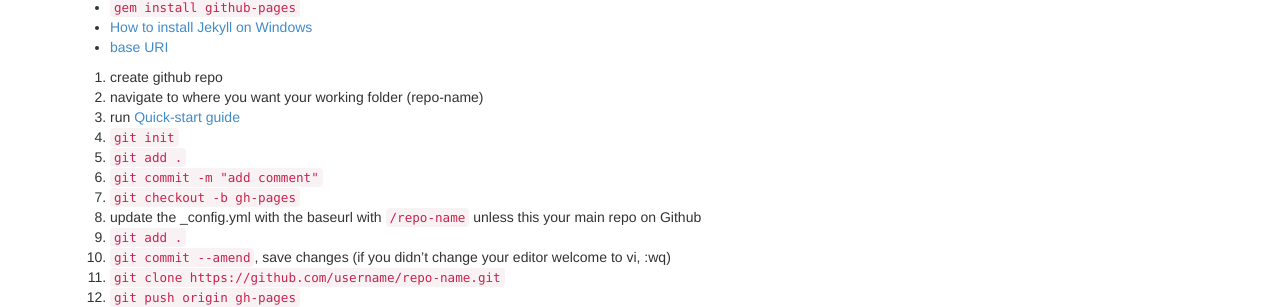
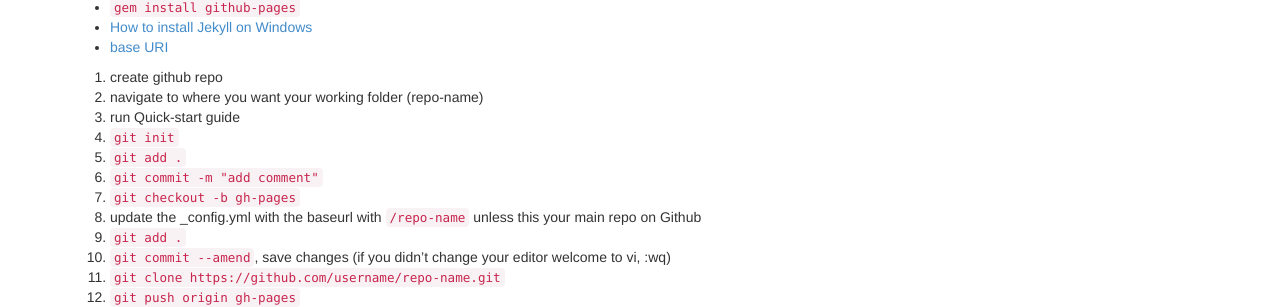
Before and after one commit to shawnthompson/jekyll-presentation, a Jekyll site: the page built from _posts/2014-07-29-notes.md, in a window 1280 px wide. Shown: the part 369-676 px from the top of the page. Built offline with Jekyll 4.4.1, drawn with Linux system fonts in a browser that asks for light colours; Markdown is read by kramdown in place of the engine named in the settings; some of the changed lines change nothing that is shown.

Commit message:
fixing errors i config

````diff
--- a/_config.yml
+++ b/_config.yml
@@ -1,7 +1,5 @@
 name: Jekyll and Github Pages
-markdown: redcarpet2
-redcarpet:
-  extensions: ["with_toc_data", "link_attributes", "prettify"]
+markdown: redcarpet
 pygments: true
 host: localhost
 baseurl: /jekyll-presentation
--- a/_posts/2014-07-29-notes.md
+++ b/_posts/2014-07-29-notes.md
@@ -17,14 +17,13 @@
 - [How to install Jekyll on Windows](http://minimaldev.com/how-to-install-jekyll-on-windows/)
 - [base URI](http://jekyllrb.com/docs/github-pages/#project-page-url-structure)
 
-
 1. create github repo
 2. navigate to where you want your working folder (repo-name)
-3. run [Quick-start guide](#Quick-start-guide)
-3. `git init`
-4. `git add .`
-5. `git commit -m "add comment"`
-6. `git checkout -b gh-pages`
+3. run Quick-start guide
+4. `git init`
+5. `git add .`
+6. `git commit -m "add comment"`
+7. `git checkout -b gh-pages`
 8. update the _config.yml with the baseurl with `/repo-name` unless this your main repo on Github
 9. `git add .`
 10. `git commit --amend`, save changes (if you didn't change your editor welcome to vi, :wq)
@@ -32,13 +31,12 @@
 12. `git push origin gh-pages`
 13. visit your site at http://username.github.io/repo-name/
 
-
 ## Quick-start guide
 
-~~~
+```
 	~ $ gem install github-pages
 	~ $ jekyll new repo-name
 	~ $ cd repo-name
 	~/repo-name $ jekyll serve
 	# => Now browse to http://localhost:4000
-~~~
+```
````
